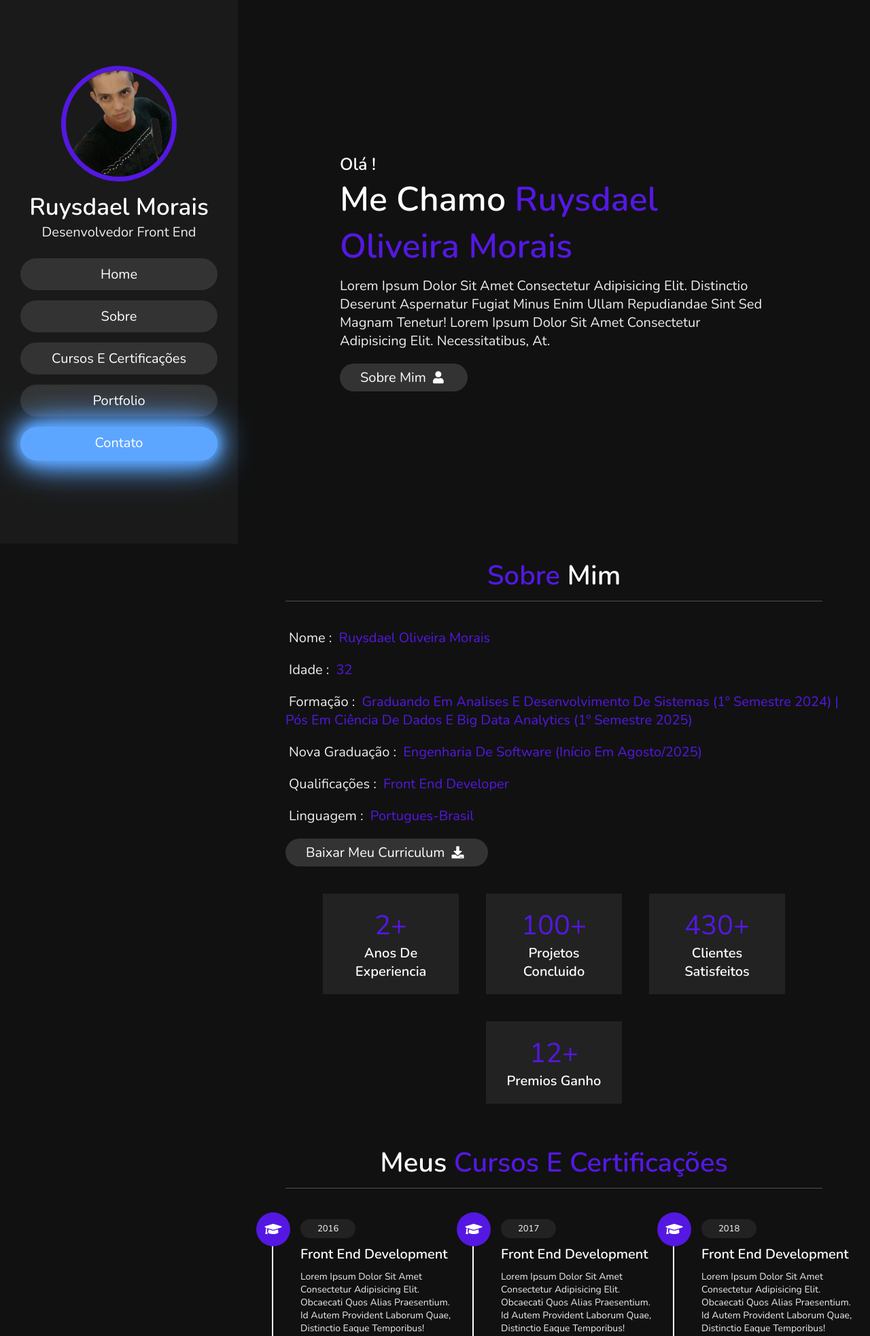
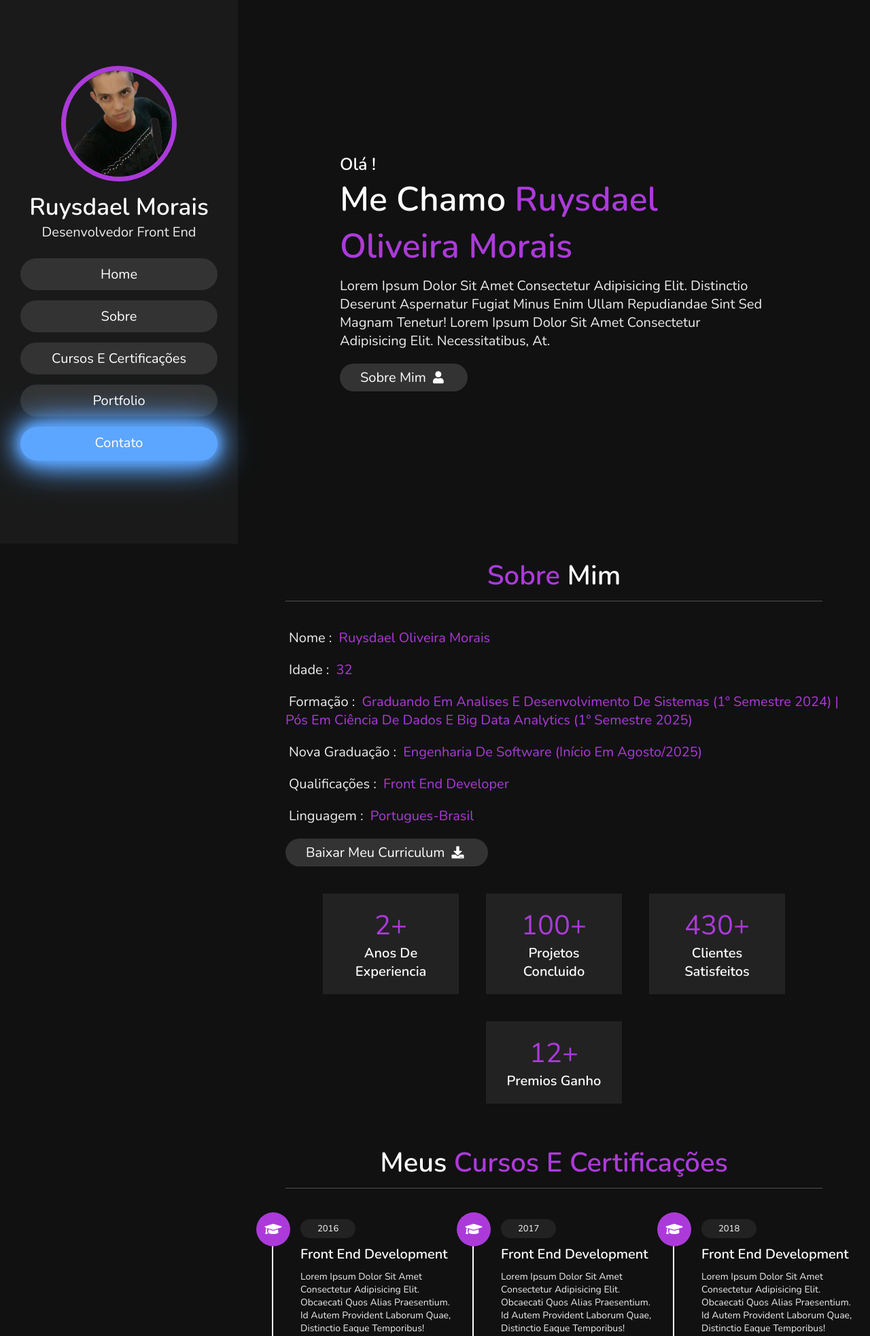
Before and after one commit to Ruysdael-Dev/portfolio, a PHP site: page /index.html in a window 1280 px wide. Shown: the top 1966 px of the page at 68% size. Run offline with PHP 8.4, Linux system fonts and the light colour scheme.

Commit message:
Atualização do portfólio

```diff
--- a/css/style.css
+++ b/css/style.css
@@ -29,7 +29,7 @@ marker::before {
 }
 
 :root {
-    --yellow: #5418e2;
+    --yellow: #ac3ada;
 }
 
 * {
```
